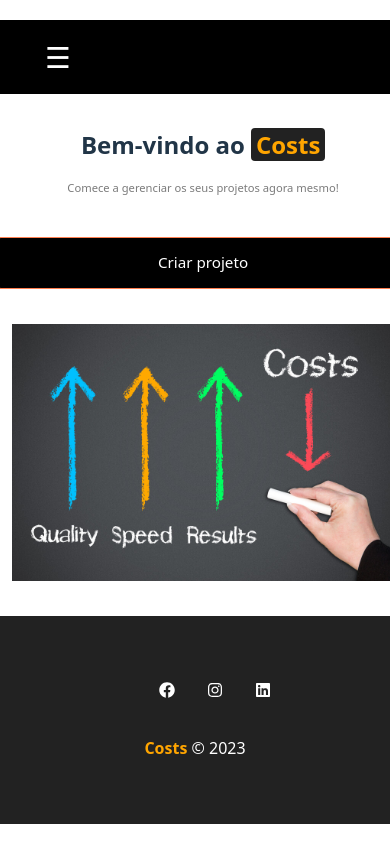
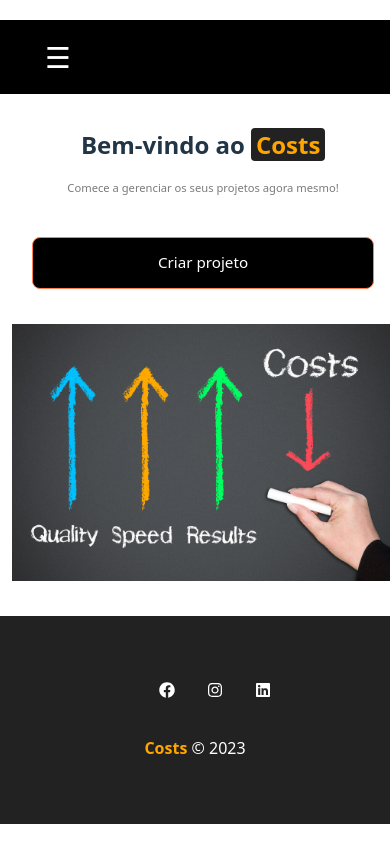
Before and after one commit to ronesanttos/fullstack-react-django-app, a React (Vite) app in the folder frontend/: page /newproject in a window 390 px wide. Shown: the top 844 px of the page. Built offline with nearby package versions, Linux system fonts and the light colour scheme.

Commit message:
Testando css responsivo dos botoes

```diff
--- a/frontend/src/componentes/form/SubmitButton.module.css
+++ b/frontend/src/componentes/form/SubmitButton.module.css
@@ -18,7 +18,7 @@
 /* 📱 Mobile */
 @media (max-width: 600px) {
   .btn {
-    width: 100%;           /* botão ocupa largura total */
+    width: 80%;           /* botão ocupa largura total */
     padding: 0.9em;
     font-size: 0.95rem;
     border-radius: 8px;
--- a/frontend/src/componentes/layout/LinkButton.module.css
+++ b/frontend/src/componentes/layout/LinkButton.module.css
@@ -19,7 +19,7 @@
 /* 📱 Mobile */
 @media (max-width: 600px) {
   .btn {
-    width: 100%;           /* botão ocupa largura total */
+    width: 80%;           /* botão ocupa largura total */
     padding: 0.9em;
     font-size: 0.95rem;
     border-radius: 8px;
```
